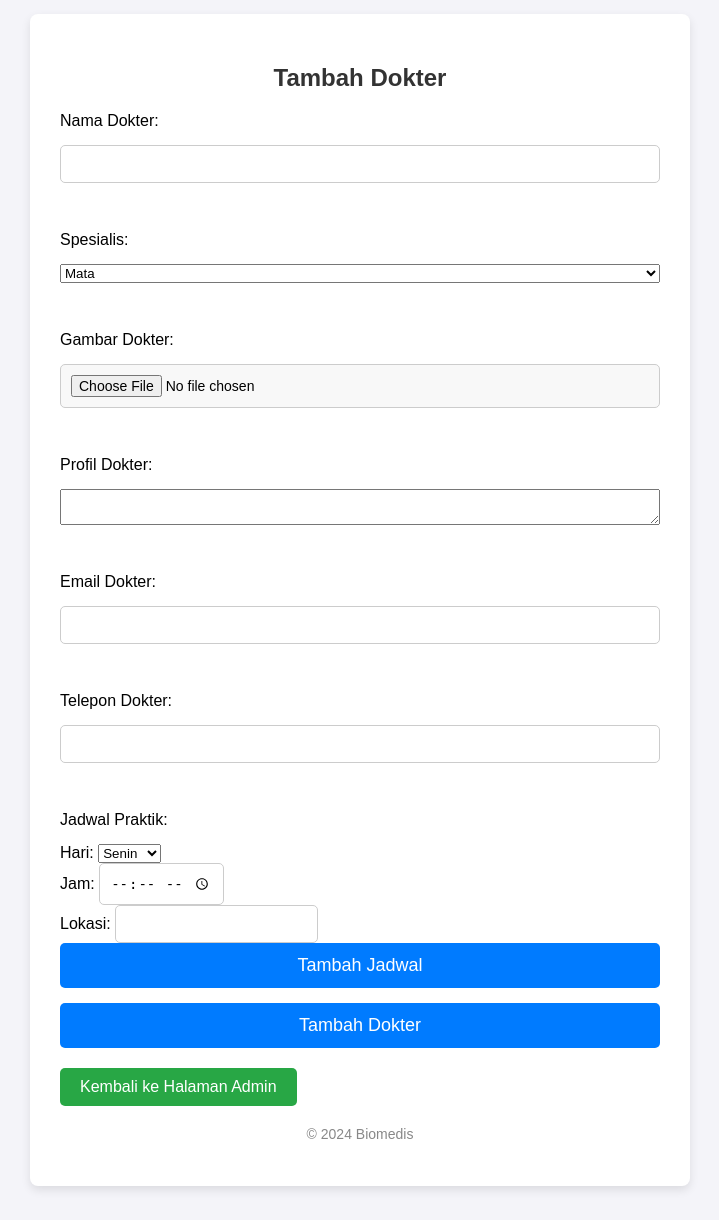
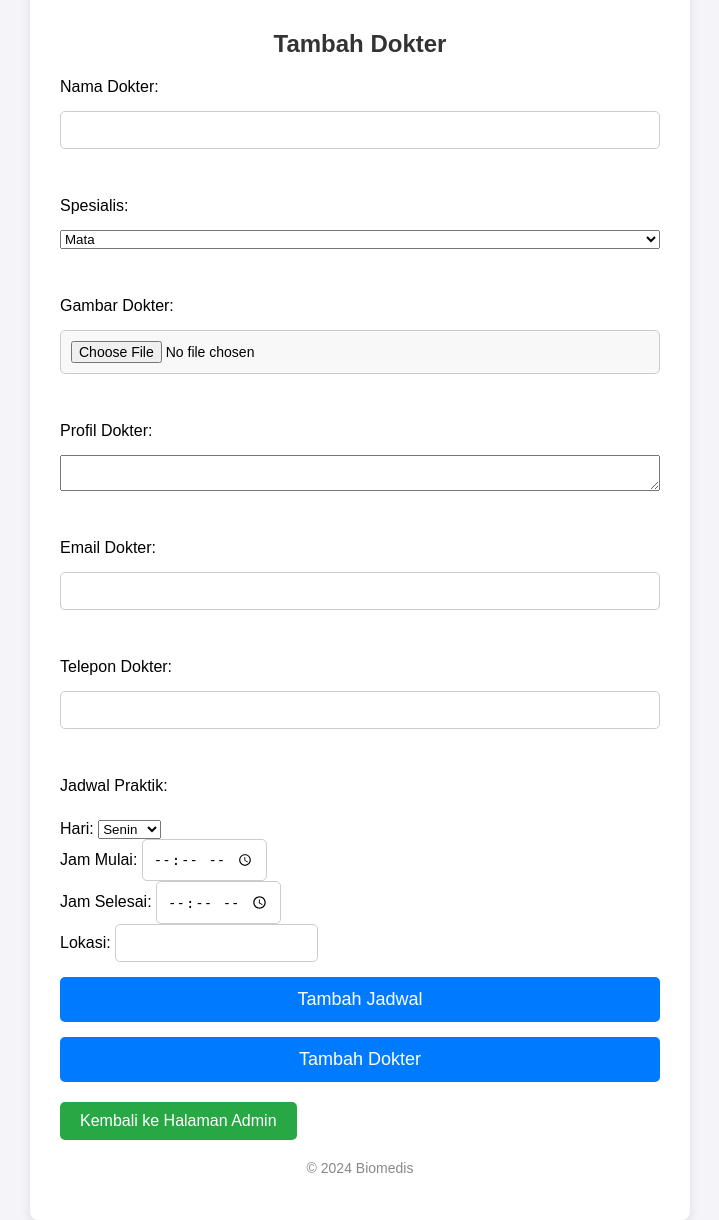
Before and after one commit to llouisawl/Informatika-Biomedis, a PHP site: page /tambah_dokter.php in a window 1280 px wide. Shown: the whole page, without its empty margins (280-999 px from the left). Before the commit the page ends 1190 px from the top, so only its background shows below. Run offline with PHP 8.4, Linux system fonts and the light colour scheme.

Commit message:
Update tambah_dokter.php

```diff
--- a/tambah_dokter.php
+++ b/tambah_dokter.php
@@ -15,12 +15,13 @@ if ($_SERVER['REQUEST_METHOD'] === 'POST') {
     $gambarPath = 'images/' . $gambar;
     move_uploaded_file($gambarTmp, $gambarPath);
 
-    // Menyimpan jadwal dalam format "Hari|Jam|Lokasi"
+    // Menyimpan jadwal dalam format "Hari|Jam Mulai|Jam Selesai|Lokasi"
     $jadwal = [];
     foreach ($_POST['hari'] as $index => $hari) {
-        $jam = $_POST['jam'][$index];
+        $jam_mulai = $_POST['jam_mulai'][$index];
+        $jam_selesai = $_POST['jam_selesai'][$index];
         $lokasi = $_POST['lokasi'][$index];
-        $jadwal[] = "{$hari}|{$jam}|{$lokasi}";
+        $jadwal[] = "{$hari}|{$jam_mulai}|{$jam_selesai}|{$lokasi}";
     }
     $jadwal = implode("\n", $jadwal); // Menggabungkan jadwal dengan newline sebagai pemisah
 
@@ -137,6 +138,14 @@ if ($_SERVER['REQUEST_METHOD'] === 'POST') {
             font-size: 14px;
             color: #888;
         }
+
+        .jadwal-container {
+            margin-top: 10px;
+        }
+
+        .jadwal-item {
+            margin-bottom: 15px;
+        }
     </style>
 </head>
 <body>
@@ -158,6 +167,7 @@ if ($_SERVER['REQUEST_METHOD'] === 'POST') {
                 <option value="Kulit">Kulit</option>
                 <option value="THT">THT</option>
             </select><br>
+
             <label for="gambar">Gambar Dokter:</label>
             <input type="file" name="gambar" id="gambar" required><br>
 
@@ -182,8 +192,11 @@ if ($_SERVER['REQUEST_METHOD'] === 'POST') {
                         <option value="Jumat">Jumat</option>
                     </select><br>
 
-                    <label for="jam">Jam:</label>
-                    <input type="time" name="jam[]" required><br>
+                    <label for="jam_mulai">Jam Mulai:</label>
+                    <input type="time" name="jam_mulai[]" required><br>
+
+                    <label for="jam_selesai">Jam Selesai:</label>
+                    <input type="time" name="jam_selesai[]" required><br>
 
                     <label for="lokasi">Lokasi:</label>
                     <input type="text" name="lokasi[]" required><br>
```
Lines whose indentation alone changed are shown as unchanged.
